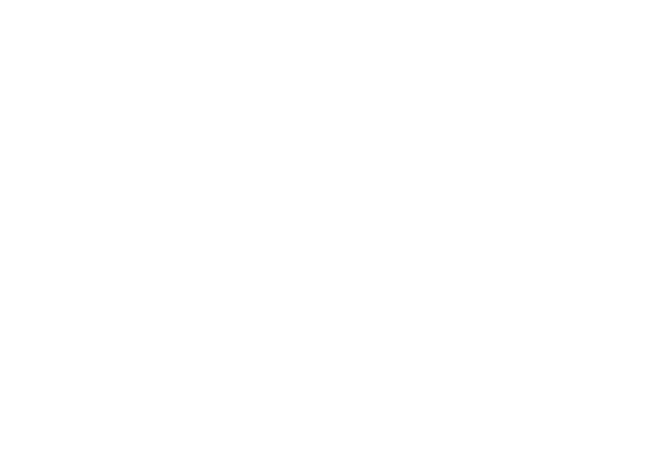
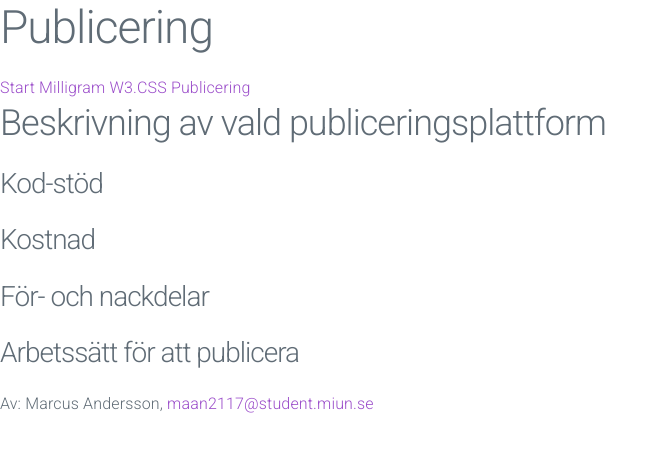
Before and after one commit to Soderhamn/DT193G_moment1, a plain HTML site: page publicering.html in a window 1280 px wide. Shown: the whole page, without its empty margins (0-668 px from the left). Drawn offline with nearby package versions, Linux system fonts and the light colour scheme.

Commit message:
Lagt till Milligram + W3.CSS, börjat med innehåll

```diff
--- a/publicering.html
+++ b/publicering.html
@@ -0,0 +1,37 @@
+<!DOCTYPE html>
+<html lang="sv">
+<head>
+    <meta charset="UTF-8">
+    <meta http-equiv="X-UA-Compatible" content="IE=edge">
+    <meta name="viewport" content="width=device-width, initial-scale=1.0">
+    <title>DT193G - Moment 1</title>
+    <!-- KOD FÖR MILLIGRAM-->
+    <!-- Google Fonts -->
+    <link rel="stylesheet" href="https://fonts.googleapis.com/css?family=Roboto:300,300italic,700,700italic">
+    <!-- CSS Reset -->
+    <link rel="stylesheet" href="https://cdnjs.cloudflare.com/ajax/libs/normalize/8.0.1/normalize.css">
+    <!-- Milligram CSS -->
+    <link rel="stylesheet" href="https://cdnjs.cloudflare.com/ajax/libs/milligram/1.4.1/milligram.css">
+</head>
+<body>
+    <header>
+        <h1>Publicering</h1>
+        <nav>
+            <a href="index.html">Start</a>
+            <a href="ramverk1.html">Milligram</a>
+            <a href="ramverk2.html">W3.CSS</a>
+            <a href="publicering.html">Publicering</a>
+        </nav>
+    </header>
+    <main>
+        <h2>Beskrivning av vald publiceringsplattform</h2>
+       <h3>Kod-stöd</h3>
+       <h3>Kostnad</h3>
+       <h3>För- och nackdelar</h3>
+       <h3>Arbetssätt för att publicera</h3>
+    </main>
+    <footer>
+        <p>Av: Marcus Andersson, <a href="mailto:maan2117@student.miun.se">maan2117@student.miun.se</a></p>
+    </footer>
+</body>
+</html>
```
Also changed, not shown: index.html (+11 -4 lines), ramverk1.html (+33 -0 lines), ramverk2.html (+28 -0 lines).
